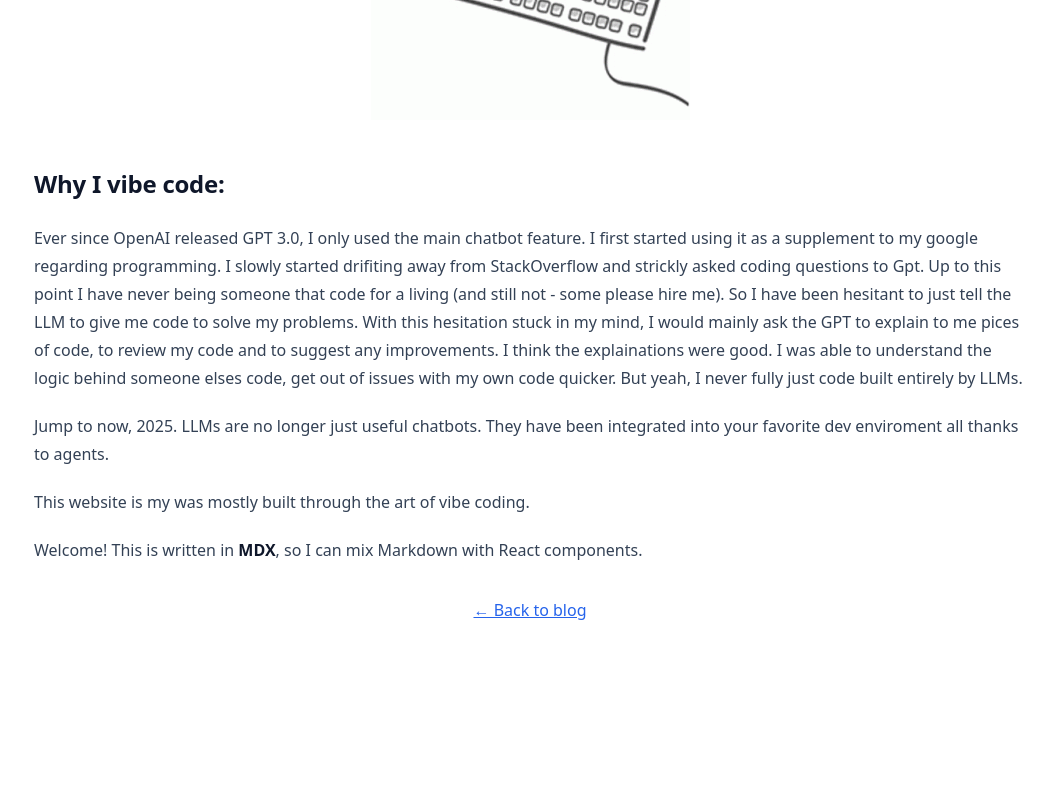
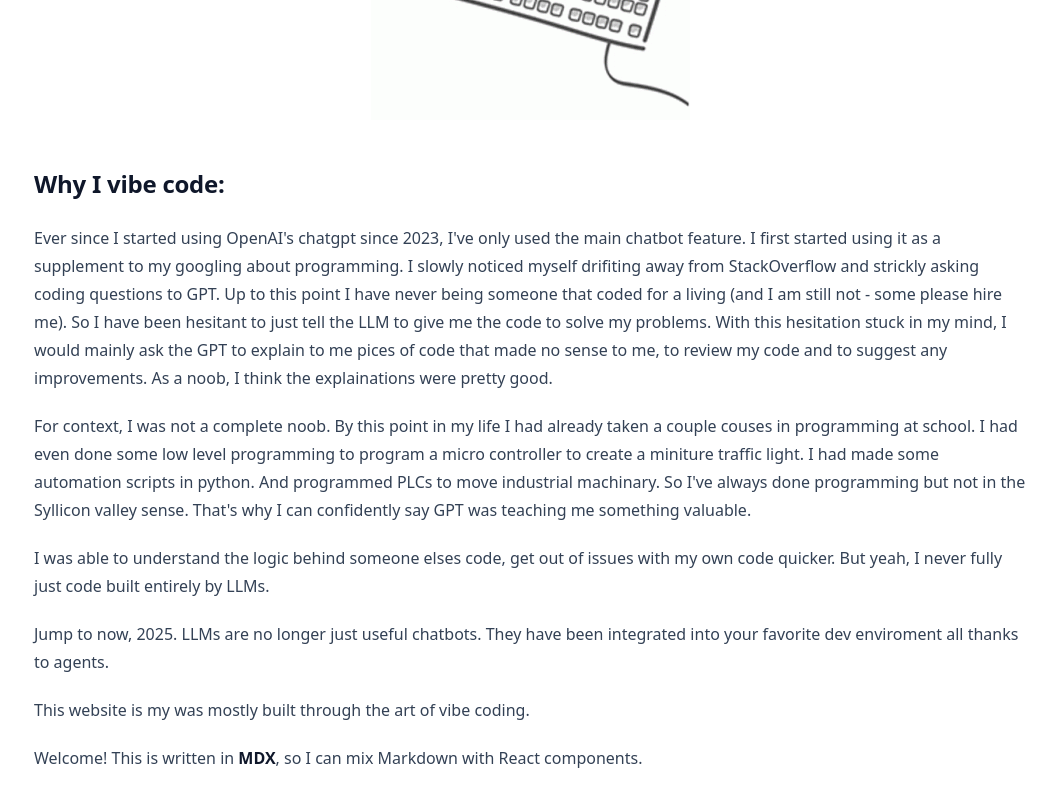
Before and after one commit to CarlitosCodes/CarlitosCodes.github.io, a React (Vite) app: page /blog/my-first-post in a window 1280 px wide. Shown: the part 631-1428 px from the top of the page, without its empty margins (110-1166 px from the left). Before the commit the page ends 1311 px from the top, so only its background shows below. Built offline with nearby package versions, Linux system fonts and the light colour scheme; the HTML template or start-up script is replaced by a standard one.

Commit message:
new draft

```diff
--- a/src/posts/2025-08-10-my-first.mdx
+++ b/src/posts/2025-08-10-my-first.mdx
@@ -15,9 +15,13 @@ export const meta = {
 
 ## Why I vibe code:
 
-  Ever since OpenAI released GPT 3.0, I only used the main chatbot feature. I first started using it as a supplement to my google regarding programming. I slowly started drifiting away from StackOverflow and strickly asked coding questions to Gpt.
-Up to this point I have never being someone that code for a living (and still not - some please hire me). So I have been hesitant to just tell the LLM to give me code to solve my problems. With this hesitation stuck in my mind, I would mainly ask the GPT to explain to me pices of code, to review my code and to suggest any improvements.
-I think the explainations were good. I was able to understand the logic behind someone elses code, get out of issues with my own code quicker. But yeah, I never fully just code built entirely by LLMs.
+  Ever since I started using OpenAI's chatgpt since 2023, I've only used the main chatbot feature. I first started using it as a supplement to my googling about programming. I slowly noticed myself drifiting away from StackOverflow and strickly asking coding questions to GPT.
+Up to this point I have never being someone that coded for a living (and I am still not - some please hire me). So I have been hesitant to just tell the LLM to give me the code to solve my problems. With this hesitation stuck in my mind, I would mainly ask the GPT to explain to me pices of code that made no sense to me, to review my code and to suggest any improvements.
+As a noob, I think the explainations were pretty good.
+
+For context, I was not a complete noob. By this point in my life I had already taken a couple couses in programming at school. I had even done some low level programming to program a micro controller to create a miniture traffic light. I had made some automation scripts in python. And programmed PLCs to move industrial machinary. So I've always done programming but not in the Syllicon valley sense. That's why I can confidently say GPT was teaching me something valuable.
+
+ I was able to understand the logic behind someone elses code, get out of issues with my own code quicker. But yeah, I never fully just code built entirely by LLMs.
 
 Jump to now, 2025. LLMs are no longer just useful chatbots. They have been integrated into your favorite dev enviroment all thanks to agents.
 
```
